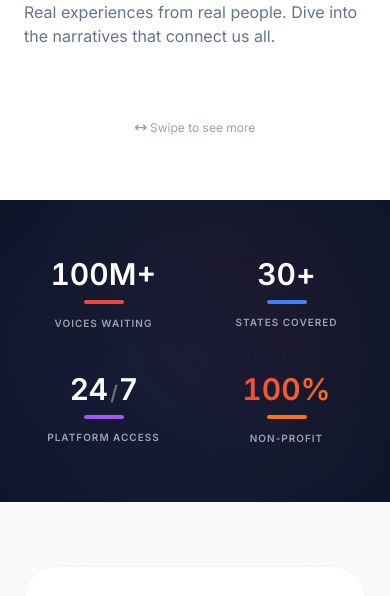
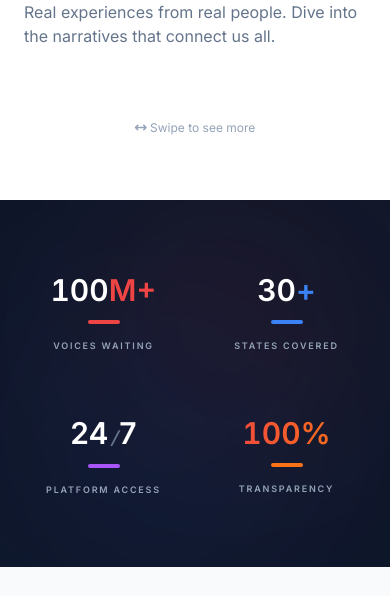
Before and after one commit to Williams-Opone/osov, a Flask app: page / in a window 390 px wide. Shown: the part 3509-4105 px from the top of the page. Run offline with Flask 3, Linux system fonts and the light colour scheme; data that the repository does not hold is empty; some libraries are stand-ins or nearby versions.

Commit message:
Making the stats section responsive

```diff
--- a/project/templates/user/index.html
+++ b/project/templates/user/index.html
@@ -279,43 +279,43 @@
         </div>
     </section>
 
-    <section class="py-12 md:py-24 bg-slate-900 text-white relative overflow-hidden">
+    <section class="py-16 md:py-24 bg-slate-900 text-white relative overflow-hidden">
         <div class="absolute top-0 left-1/4 w-64 h-64 bg-red-600/10 rounded-full blur-[100px] pointer-events-none"></div>
         <div class="absolute bottom-0 right-1/4 w-64 h-64 bg-blue-600/10 rounded-full blur-[100px] pointer-events-none"></div>
 
         <div class="container mx-auto px-6 relative z-10">
-            <div class="grid grid-cols-2 md:grid-cols-4 gap-6 md:gap-12 text-center">
+            <div class="grid grid-cols-2 sm:grid-cols-2 lg:grid-cols-4 gap-y-12 gap-x-6 md:gap-12 text-center">
 
                 <div class="group p-2 md:p-4">
-                    <div class="text-3xl md:text-5xl font-extrabold text-white mb-2 whitespace-nowrap">
-                        <span class="counter" data-target="100">0</span><span>M+</span>
+                    <div class="text-3xl sm:text-4xl md:text-5xl font-extrabold text-white mb-3 whitespace-nowrap">
+                        <span class="counter" data-target="100">0</span><span class="text-red-500">M+</span>
                     </div>
-                    <div class="h-1 w-10 md:w-12 bg-red-500 mx-auto mb-3 rounded-full group-hover:w-16 transition-all duration-300"></div>
-                    <div class="text-[10px] md:text-xs font-bold text-gray-400 uppercase tracking-widest">Voices Waiting</div>
+                    <div class="h-1 w-8 md:w-12 bg-red-500 mx-auto mb-4 rounded-full group-hover:w-16 transition-all duration-500"></div>
+                    <div class="text-[9px] md:text-xs font-bold text-slate-400 uppercase tracking-[0.2em] leading-tight">Voices Waiting</div>
                 </div>
 
                 <div class="group p-2 md:p-4">
-                    <div class="text-3xl md:text-5xl font-extrabold text-white mb-2 whitespace-nowrap">
-                        <span class="counter" data-target="30">0</span><span>+</span>
+                    <div class="text-3xl sm:text-4xl md:text-5xl font-extrabold text-white mb-3 whitespace-nowrap">
+                        <span class="counter" data-target="30">0</span><span class="text-blue-500">+</span>
                     </div>
-                    <div class="h-1 w-10 md:w-12 bg-blue-500 mx-auto mb-3 rounded-full group-hover:w-16 transition-all duration-300"></div>
-                    <div class="text-[10px] md:text-xs font-bold text-gray-400 uppercase tracking-widest leading-tight">States Covered</div>
+                    <div class="h-1 w-8 md:w-12 bg-blue-500 mx-auto mb-4 rounded-full group-hover:w-16 transition-all duration-500"></div>
+                    <div class="text-[9px] md:text-xs font-bold text-slate-400 uppercase tracking-[0.2em] leading-tight">States Covered</div>
                 </div>
 
                 <div class="group p-2 md:p-4">
-                    <div class="text-3xl md:text-5xl font-extrabold text-white mb-2 whitespace-nowrap">
-                        <span>24</span><span class="text-xl md:text-2xl text-gray-500 mx-0.5">/</span><span>7</span>
+                    <div class="text-3xl sm:text-4xl md:text-5xl font-extrabold text-white mb-3 whitespace-nowrap">
+                        <span>24</span><span class="text-lg md:text-2xl text-slate-500 mx-0.5 italic">/</span><span>7</span>
                     </div>
-                    <div class="h-1 w-10 md:w-12 bg-purple-500 mx-auto mb-3 rounded-full group-hover:w-16 transition-all duration-300"></div>
-                    <div class="text-[10px] md:text-xs font-bold text-gray-400 uppercase tracking-widest leading-tight">Platform Access</div>
+                    <div class="h-1 w-8 md:w-12 bg-purple-500 mx-auto mb-4 rounded-full group-hover:w-16 transition-all duration-500"></div>
+                    <div class="text-[9px] md:text-xs font-bold text-slate-400 uppercase tracking-[0.2em] leading-tight">Platform Access</div>
                 </div>
 
                 <div class="group p-2 md:p-4">
-                    <div class="text-3xl md:text-5xl font-extrabold text-transparent bg-clip-text bg-gradient-to-r from-red-500 to-orange-500 mb-2 whitespace-nowrap">
+                    <div class="text-3xl sm:text-4xl md:text-5xl font-extrabold text-transparent bg-clip-text bg-gradient-to-r from-red-500 to-orange-500 mb-3 whitespace-nowrap">
                         <span class="counter" data-target="100">0</span><span>%</span>
                     </div>
-                    <div class="h-1 w-10 md:w-12 bg-orange-500 mx-auto mb-3 rounded-full group-hover:w-16 transition-all duration-300"></div>
-                    <div class="text-[10px] md:text-xs font-bold text-gray-400 uppercase tracking-widest">Non-Profit</div>
+                    <div class="h-1 w-8 md:w-12 bg-orange-500 mx-auto mb-4 rounded-full group-hover:w-16 transition-all duration-500"></div>
+                    <div class="text-[9px] md:text-xs font-bold text-slate-400 uppercase tracking-[0.2em] leading-tight">Transparency</div>
                 </div>
 
             </div>
```
